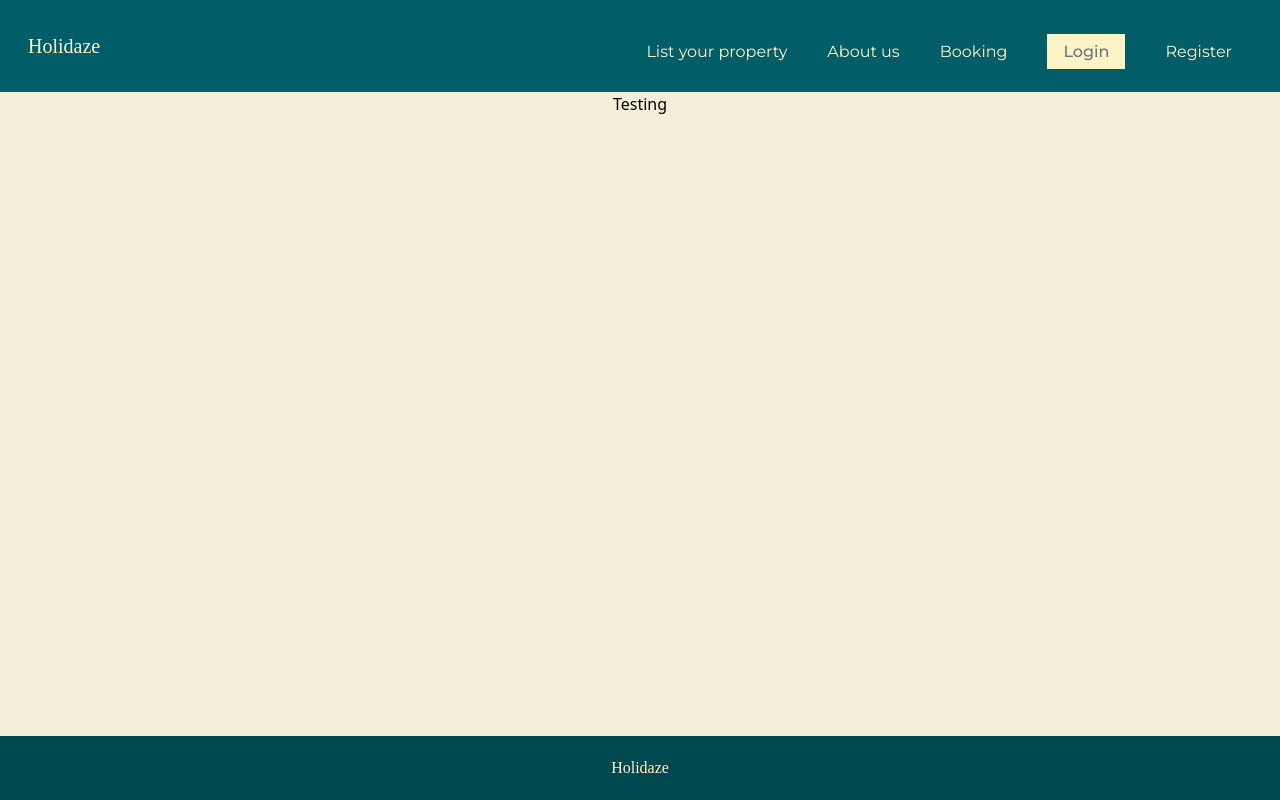
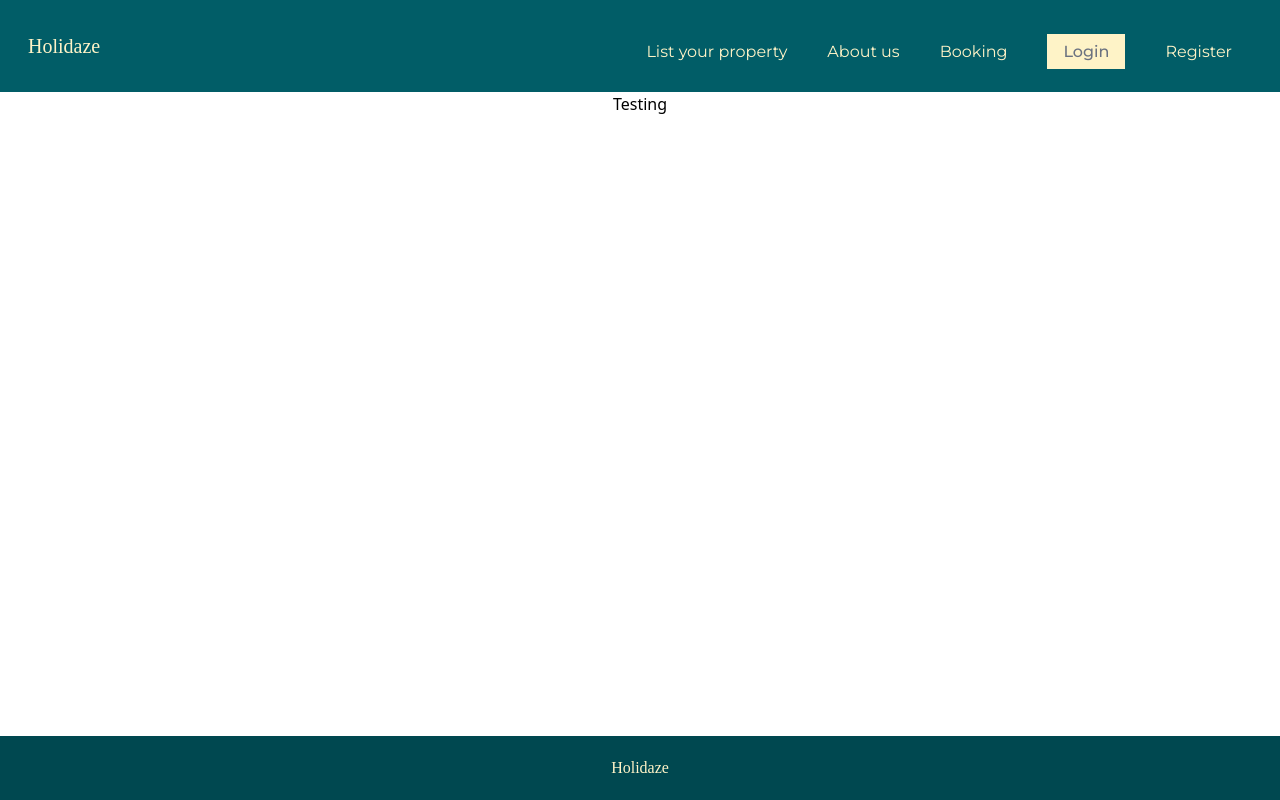
Before and after one commit to oddvarzk/Holidaze, a React (Vite) app: page / in a window 1280 px wide. Built offline with nearby package versions, Linux system fonts and the light colour scheme; a web font is replaced by a local one.

Commit message:
bg color edited

```diff
--- a/src/index.css
+++ b/src/index.css
@@ -7,5 +7,5 @@
 @tailwind utilities;
 
 body {
-  background-color: #f4f0d8;
+  background-color: F5F5F0;
 }
```
